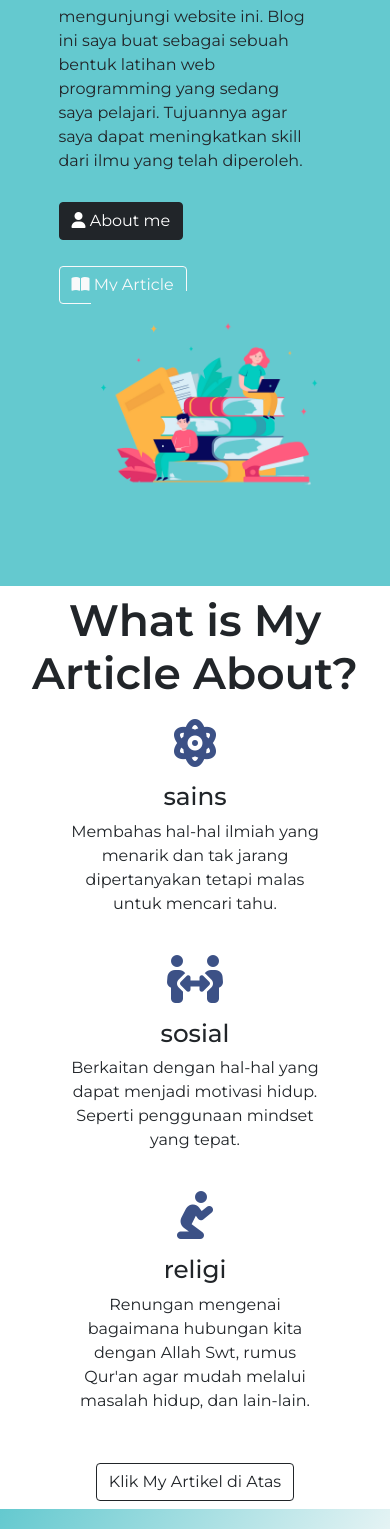
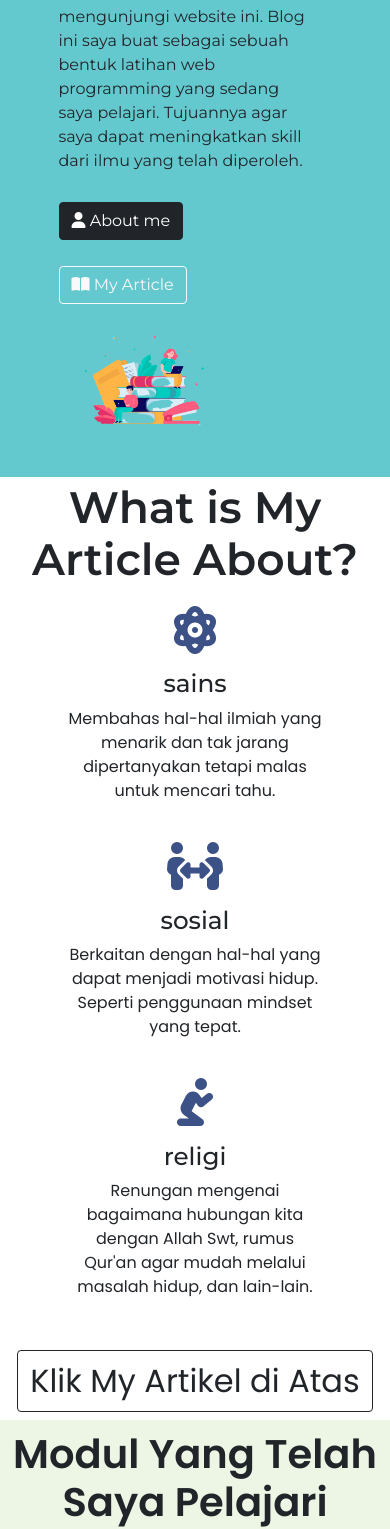
Before and after one commit to nurhafizsidiq/Blog, a plain HTML site: page index.html in a window 390 px wide. Shown: the part 471-2000 px from the top of the page. Drawn offline with nearby package versions, Linux system fonts and the light colour scheme.

Commit message:
Update styles.css

```diff
--- a/css/styles.css
+++ b/css/styles.css
@@ -48,10 +48,11 @@ h2{
 	font-size: 2.6rem;
 }
 .foto-buku{
-	width: 90%;
+	width: 30%;
 	margin: 0 0 7% 12%;
-	position: relative;
+	position: absolute;
 	bottom: 10%;
+	right: 17%;
 }
 
 .text-mid{
@@ -69,12 +70,14 @@ h2{
 
 /*ARTIKEL*/
 #artikel{
+	background-color: white;
+	position: relative;
 	text-align: center;
-	font-family: 'Montserrat', sans-serif;
+	font-family: 'Poppins', sans-serif;
 }
 
 .h1-artikel{
-	margin: 2% 0 5%;
+	margin: 1% 0 5%;
 }
 
 .icon-artikel{
@@ -89,23 +92,27 @@ h2{
 
 .klik-artikel{
 	margin: 3% 0 2%;
+	font-size: 2rem;
 }
 
 /*BOTTOM CONTAINER*/
 
 #bottom-container{
-	background-image: linear-gradient(
+/*	background-image: linear-gradient(
     120deg,
     #64C9CF,
     rgb(253, 251, 251),
-    #64C9CF);
+    #64C9CF);*/
 	text-align: center;
+	background-color: #EDF6E5;
+
 }
 
 .h1-bottom{
 	text-align: center;
 	font-size: 2.5rem;
-	padding: 50px 0 100px;
+	padding: 10px 0 50px;
+	font-family: 'Poppins', sans-serif;
 
 }
 
@@ -128,7 +135,7 @@ h2{
 .text-bottom{
 	width: 35%;
 	margin: 3% auto 5% auto;
-	font-family: 'Montserrat', sans-serif;
+	font-family: 'Poppins', sans-serif;
 	font-weight: 400;
 }
 
@@ -144,3 +151,18 @@ h2{
 	color: black;
 	margin: 5% 3% 4% 2%;
 }
+
+
+@media(max-width: 990px){
+	.foto-buku{
+		position: static;
+	width: 50%;
+	margin-left: 20px;
+}}
+
+
+
+/*FONT*/
+/*
+font-family: 'Open Sans', sans-serif;
+font-family: 'Poppins', sans-serif;*/
```
